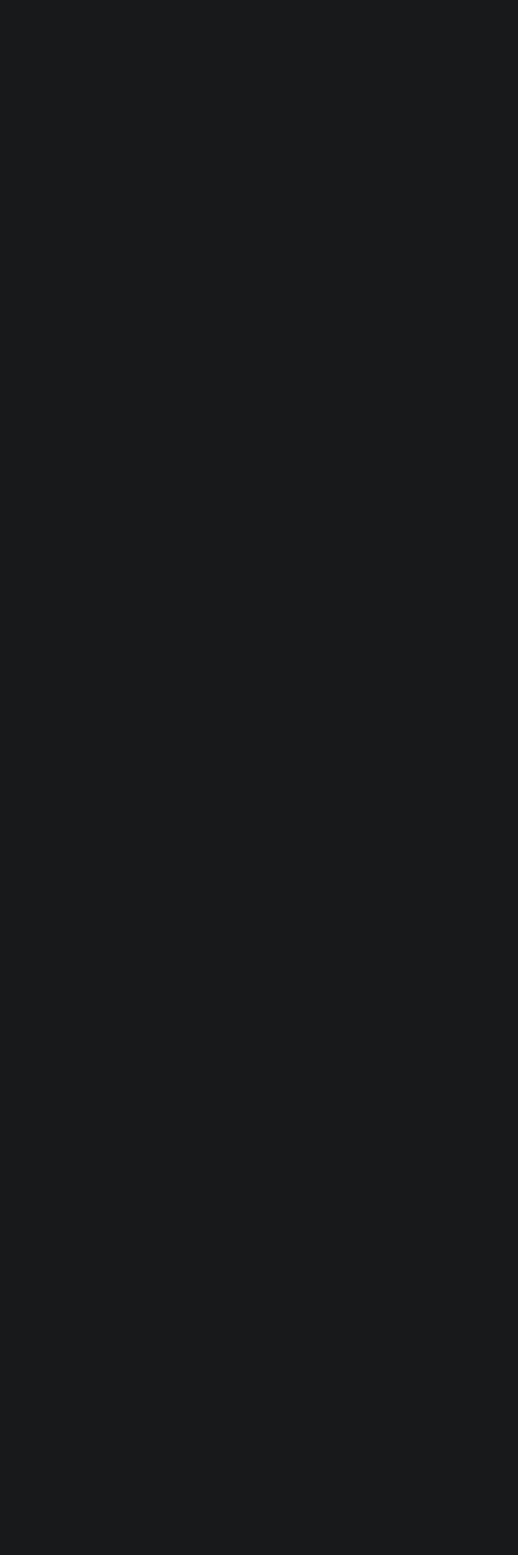
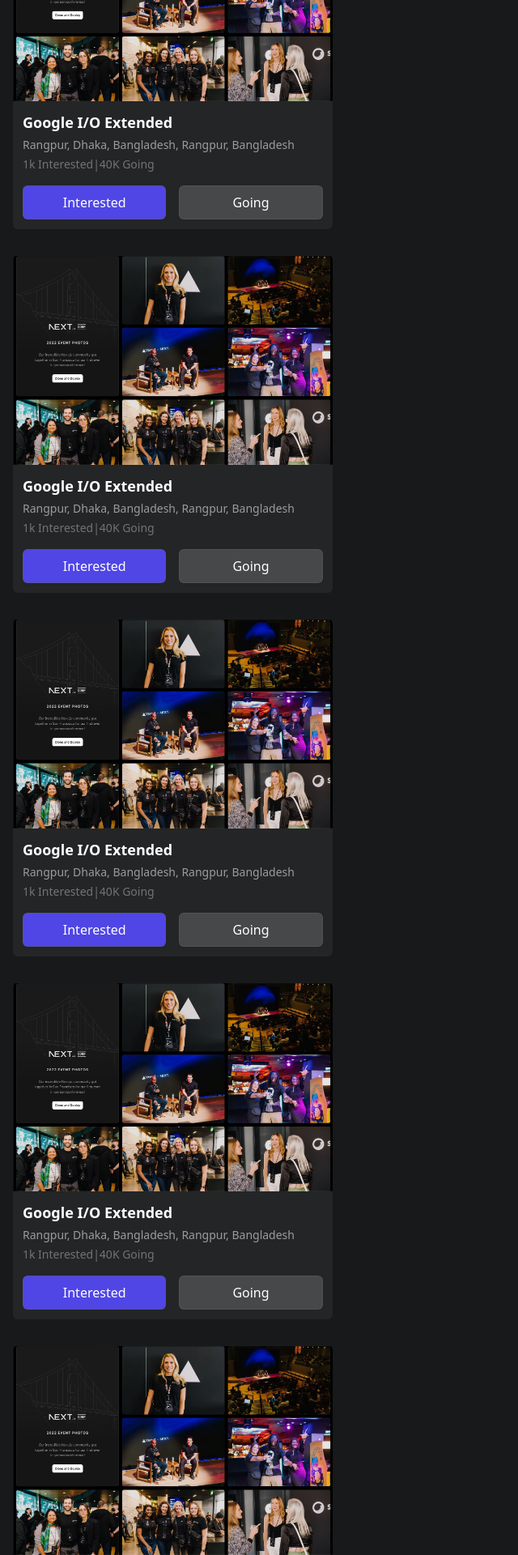
Before and after one commit to sihabarnab/Nexvent, a Next.js app: page / in a window 1280 px wide. Shown: the part 760-2680 px from the top of the page at 81% size, without its empty margins (0-640 px from the left). Before the commit the page ends 800 px from the top, so only its background shows below. Built offline with nearby package versions, Linux system fonts and the light colour scheme.

Commit message:
card update

```diff
--- a/app/page.js
+++ b/app/page.js
@@ -5,6 +5,17 @@
     <section className="container">
       <Header />
       <EventList />
+      <EventList />
+      <EventList />
+      <EventList />
+      <EventList />
+      <EventList />
+      <EventList />
+      <EventList />
+      <EventList />
+      <EventList />
+      <EventList />
+      <EventList />
     </section>
   );
 }
```
